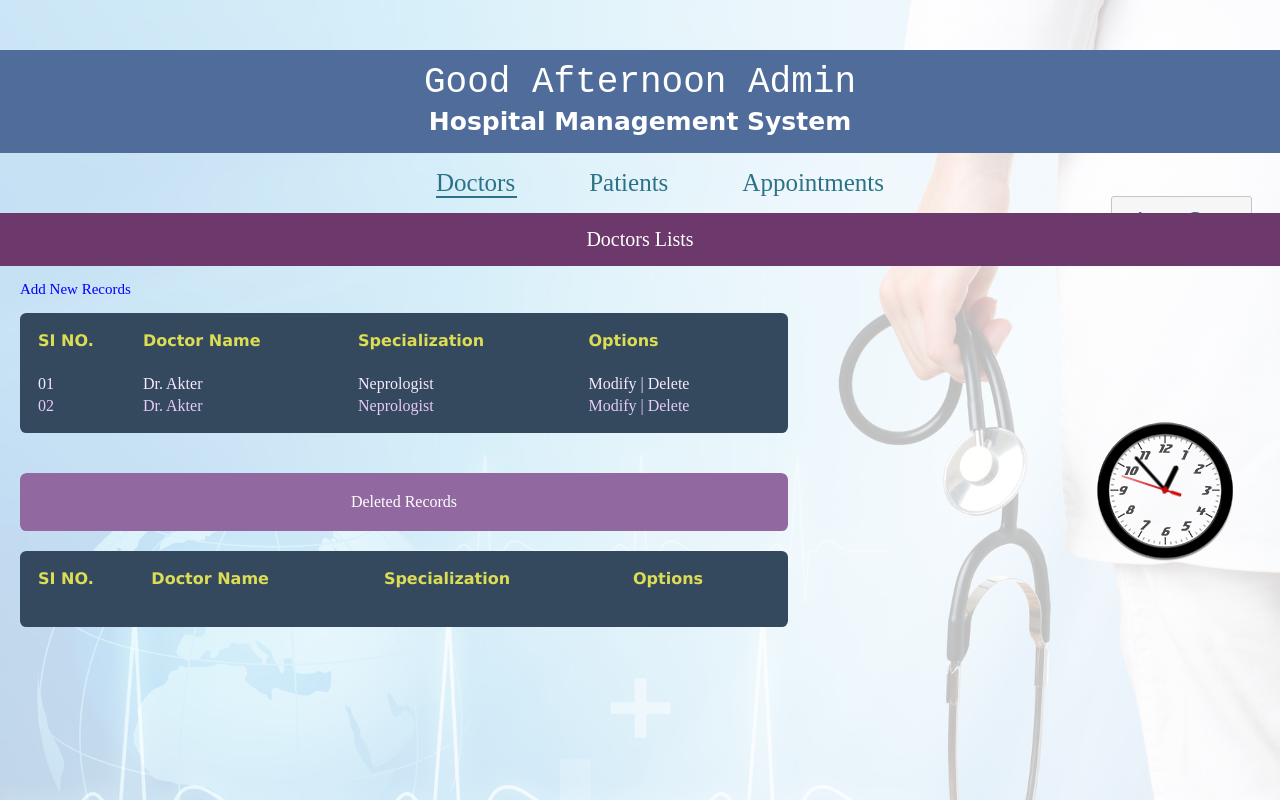
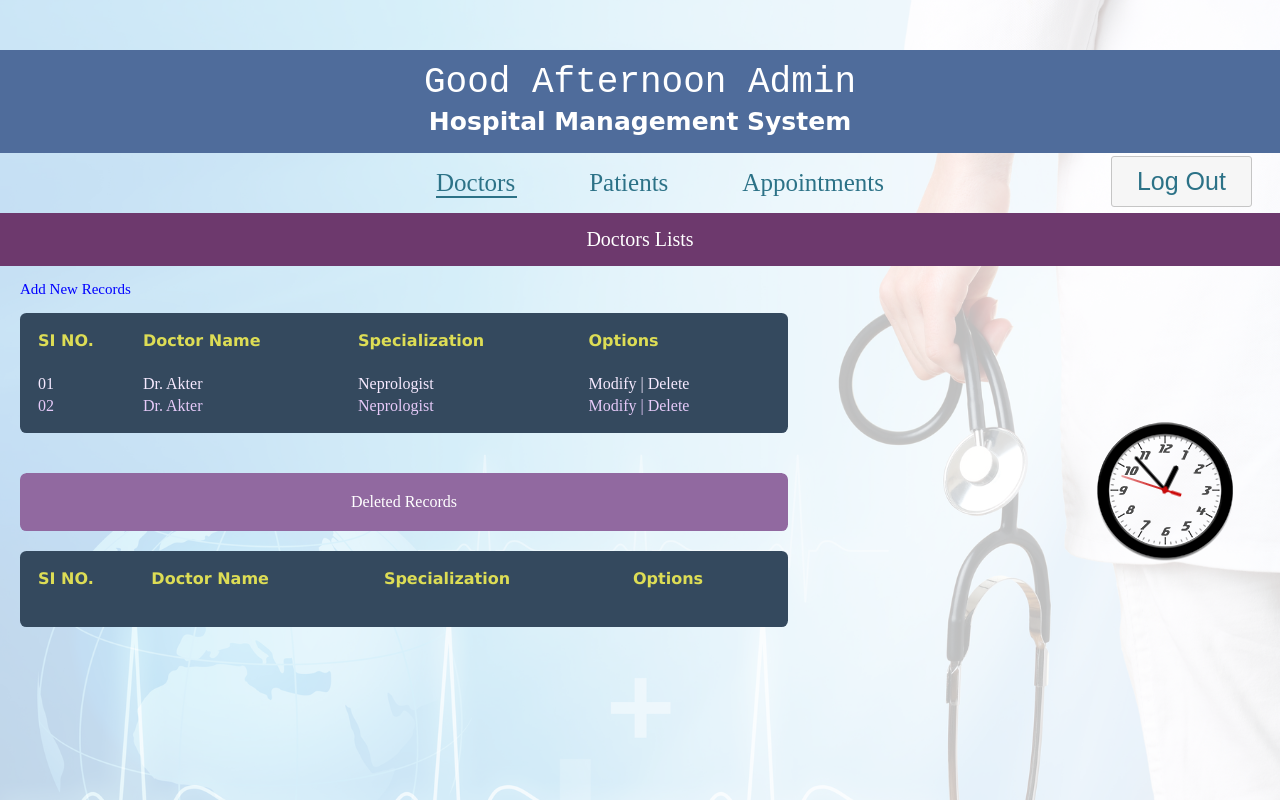
Before and after one commit to reyadkhan/LICT-Project, a plain HTML site: page admin.html in a window 1280 px wide. Drawn offline with Linux system fonts and the light colour scheme.

Commit message:
Update style.css

```diff
--- a/css/style.css
+++ b/css/style.css
@@ -510,7 +510,7 @@ section p.addNew{
 	display: inline;
 	font-size: 25px;
 	position: absolute;
-	top: 24.5%;
+	top: 156px;
 	right: 2%;
 	color: #2c7287;
 }
```
